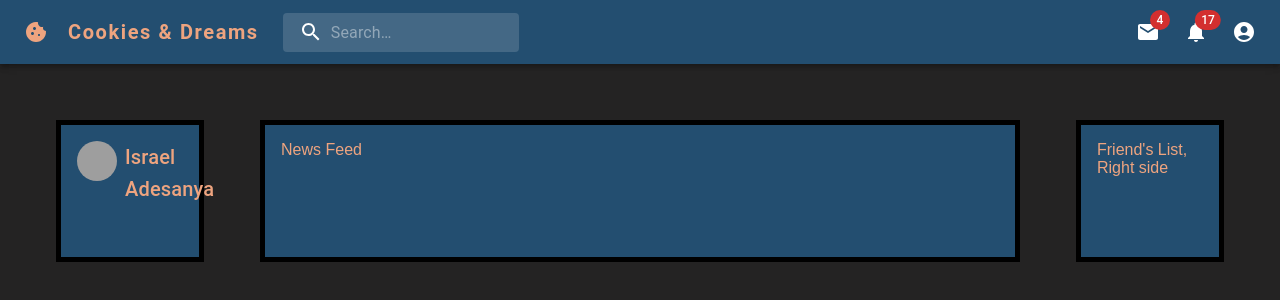
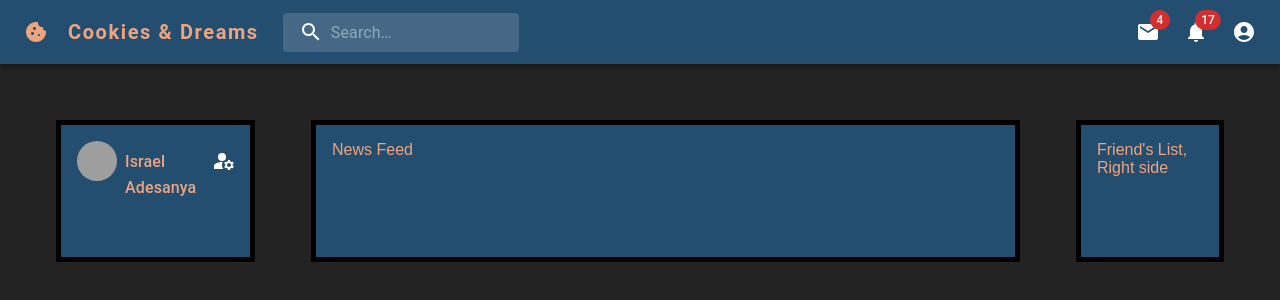
Before and after one commit to cortinabryan/Social-Media-App, a React (Create React App) app in the folder client/: page / in a window 1280 px wide. Shown: the top 300 px of the page. Built offline with nearby package versions, Linux system fonts and the light colour scheme; grey boxes are pictures that could not be loaded.

Commit message:
styleed & added flexbox to user info

```diff
--- a/client/src/components/Home.tsx
+++ b/client/src/components/Home.tsx
@@ -20,11 +20,11 @@ export default function VariableWidthGrid() {
   return (
     <Box sx={{ flexGrow: 1, p: 5 }}>
       <Grid container spacing={3} color={orange[500]}>
-        <Grid xs={2}>
+        <Grid xs={2.5}>
           <UserInfo />
           {/* <Item>User Info Section, Left side</Item> */}
         </Grid>
-        <Grid xs={8}>
+        <Grid xs={7.5}>
           <NewsFeed />
           {/* <Item>News Feed?</Item> */}
         </Grid>
--- a/client/src/components/UserInfo.tsx
+++ b/client/src/components/UserInfo.tsx
@@ -2,6 +2,7 @@ import React from "react";
 import { Box } from "@mui/material/";
 import Avatar from "@mui/material/Avatar";
 import { Typography } from "@mui/material";
+import ManageAccountsIcon from "@mui/icons-material/ManageAccounts";
 
 const UserInfo = () => {
   return (
@@ -16,21 +17,40 @@ const UserInfo = () => {
           // width: "200px",
           border: "5px solid black",
           display: "flex",
+          justifyContent: "space-between",
           "&:hover": {
             backgroundColor: "myCustomColor.superDark",
           },
         }}
       >
+        <Box id="Left" sx={{ display: "inherit" }}>
           <Avatar alt="Mr.Guy" src="/static/images/avatar/2.jpg" />
-        {/* <h3>Israel Adesanya</h3> */}
           <Typography
             variant="h6"
             sx={{
-            ml: ".5rem",
+              mx: ".5rem",
+              mt: ".5rem",
+              fontSize: "1rem",
+              // verticalAlign: "super",
+              // allignSelf: "center",
             }}
           >
             Israel Adesanya
           </Typography>
+        </Box>
+        <Box id="Right">
+          <ManageAccountsIcon
+            sx={{
+              mt: ".5rem",
+              ml: ".5rem",
+              color: "#fff",
+              justifySelf: "end",
+              "&:hover": {
+                cursor: "pointer",
+              },
+            }}
+          />
+        </Box>
       </Box>
     </>
   );
```
Lines whose indentation alone changed are shown as unchanged.
